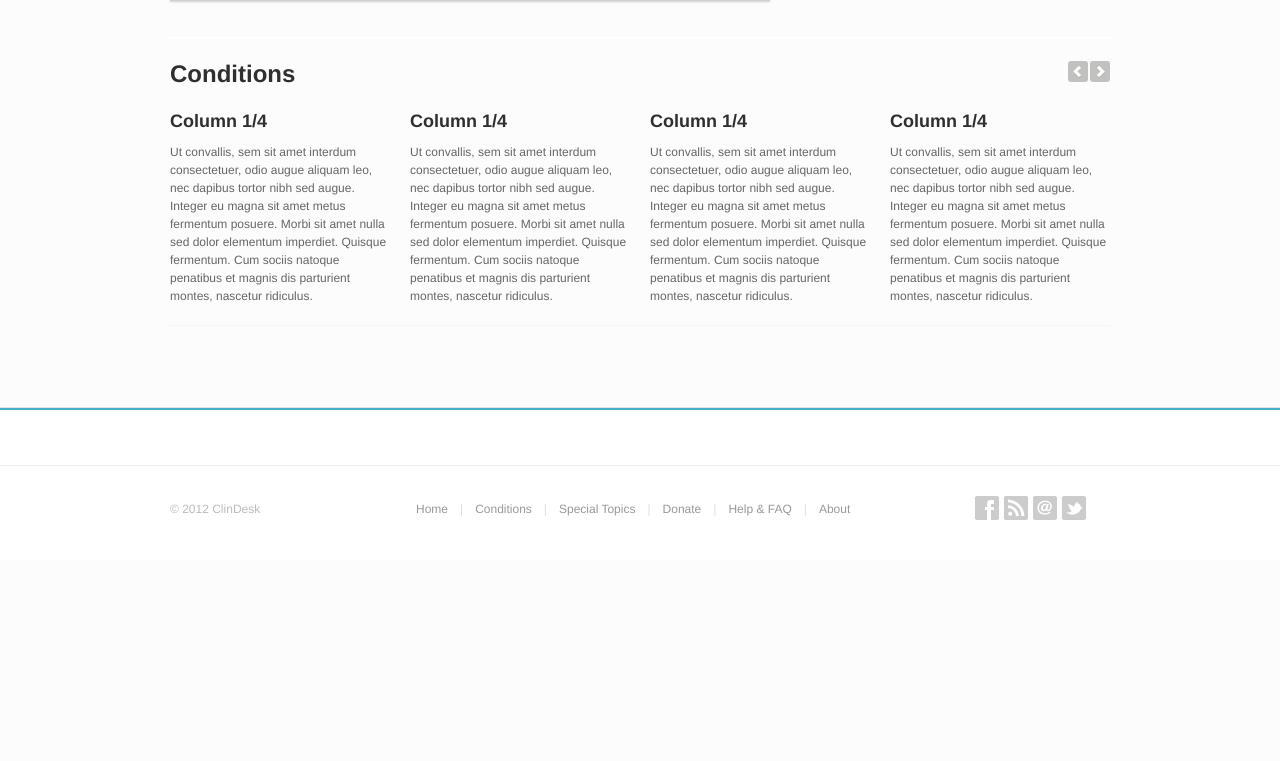
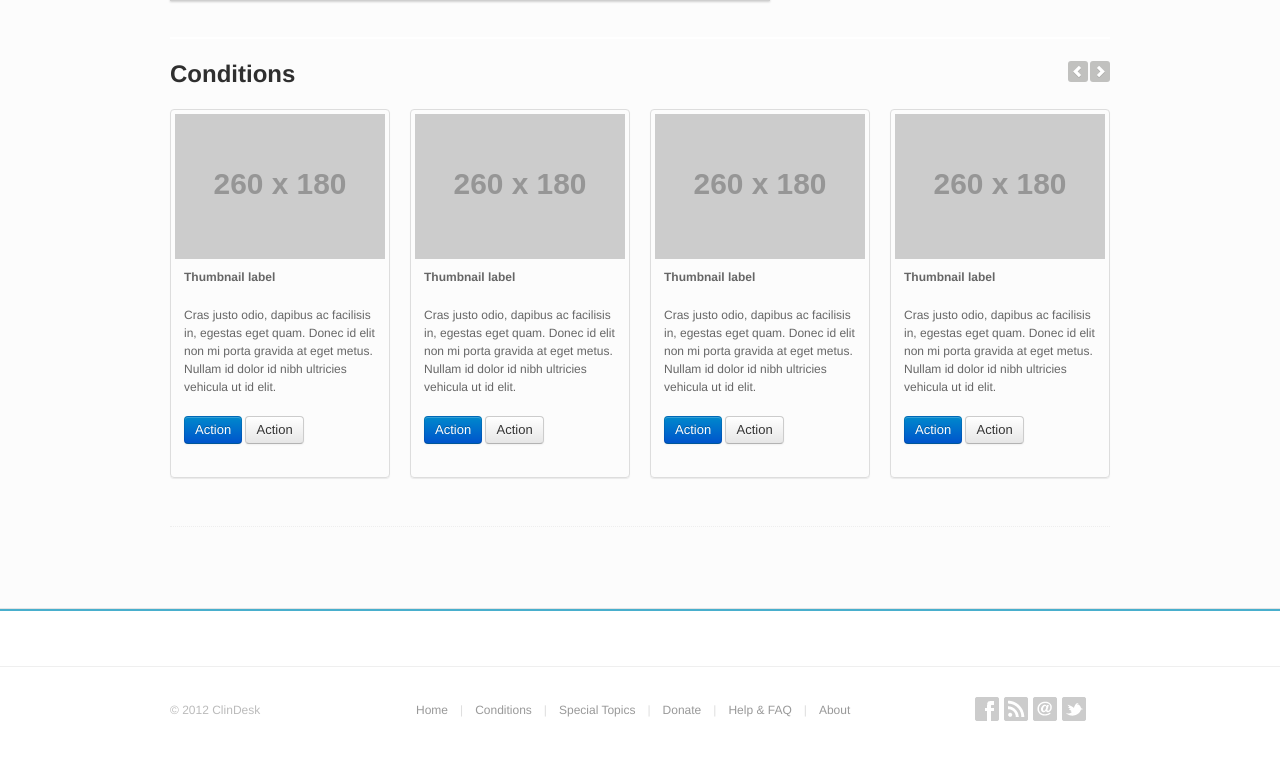
Before and after one commit to WhiteCoatAcademy/clindesk.org, a Flask app: page / in a window 1280 px wide. Shown: the part 539-1300 px from the top of the page. Before the commit the page ends 1059 px from the top, so only its background shows below. Run offline with Flask 2, Linux system fonts and the light colour scheme; grey boxes labelled with a size stand in for pictures from a placeholder-image service; some libraries are stand-ins or nearby versions.

Commit message:
Cool UI stylings from bootstrap.
I feel like over the next month, we're gonna delete all the template content and just go pure bootstrap. Oh well.

```diff
--- a/templates/index.html
+++ b/templates/index.html
@@ -54,20 +54,59 @@
                 </div>
 
                 <div class="row-fluid">
-                  <div class="span3"><h3>Column 1/4</h3><p>Ut convallis, sem sit amet interdum consectetuer, odio augue aliquam leo, nec dapibus tortor nibh sed augue. Integer eu magna sit amet metus fermentum posuere. Morbi sit amet nulla sed dolor elementum imperdiet. Quisque fermentum. Cum sociis natoque penatibus et magnis dis parturient montes, nascetur ridiculus.</p></div>
 
-                  <div class="span3"><h3>Column 1/4</h3><p>Ut convallis, sem sit amet interdum consectetuer, odio augue aliquam leo, nec dapibus tortor nibh sed augue. Integer eu magna sit amet metus fermentum posuere. Morbi sit amet nulla sed dolor elementum imperdiet. Quisque fermentum. Cum sociis natoque penatibus et magnis dis parturient montes, nascetur ridiculus.</p></div>
+                    <ul class="thumbnails">
+                      <li class="span3">
+                        <div class="thumbnail">
+                          <img src="http://placehold.it/260x180" alt="">
+                          <div class="caption">
+                            <h5>Thumbnail label</h5>
+                            <p>Cras justo odio, dapibus ac facilisis in, egestas eget quam. Donec id elit non mi porta gravida at eget metus. Nullam id dolor id nibh ultricies vehicula ut id elit.</p>
+                            <p><a href="#" class="btn btn-primary">Action</a> <a href="#" class="btn">Action</a></p>
+                          </div>
+                        </div>
+                      </li>
+                      <li class="span3">
+                        <div class="thumbnail">
+                          <img src="http://placehold.it/260x180" alt="">
+                          <div class="caption">
+                            <h5>Thumbnail label</h5>
+                            <p>Cras justo odio, dapibus ac facilisis in, egestas eget quam. Donec id elit non mi porta gravida at eget metus. Nullam id dolor id nibh ultricies vehicula ut id elit.</p>
+                            <p><a href="#" class="btn btn-primary">Action</a> <a href="#" class="btn">Action</a></p>
+                          </div>
+                        </div>
+                      </li>
 
-                  <div class="span3"><h3>Column 1/4</h3><p>Ut convallis, sem sit amet interdum consectetuer, odio augue aliquam leo, nec dapibus tortor nibh sed augue. Integer eu magna sit amet metus fermentum posuere. Morbi sit amet nulla sed dolor elementum imperdiet. Quisque fermentum. Cum sociis natoque penatibus et magnis dis parturient montes, nascetur ridiculus.</p></div>
+                        <li class="span3">
+                          <div class="thumbnail">
+                            <img src="http://placehold.it/260x180" alt="">
+                            <div class="caption">
+                              <h5>Thumbnail label</h5>
+                              <p>Cras justo odio, dapibus ac facilisis in, egestas eget quam. Donec id elit non mi porta gravida at eget metus. Nullam id dolor id nibh ultricies vehicula ut id elit.</p>
+                              <p><a href="#" class="btn btn-primary">Action</a> <a href="#" class="btn">Action</a></p>
+                            </div>
+                          </div>
+                        </li>
 
-                  <div class="span3"><h3>Column 1/4</h3><p>Ut convallis, sem sit amet interdum consectetuer, odio augue aliquam leo, nec dapibus tortor nibh sed augue. Integer eu magna sit amet metus fermentum posuere. Morbi sit amet nulla sed dolor elementum imperdiet. Quisque fermentum. Cum sociis natoque penatibus et magnis dis parturient montes, nascetur ridiculus.</p></div>
+                        <li class="span3">
+                          <div class="thumbnail">
+                            <img src="http://placehold.it/260x180" alt="">
+                            <div class="caption">
+                              <h5>Thumbnail label</h5>
+                              <p>Cras justo odio, dapibus ac facilisis in, egestas eget quam. Donec id elit non mi porta gravida at eget metus. Nullam id dolor id nibh ultricies vehicula ut id elit.</p>
+                              <p><a href="#" class="btn btn-primary">Action</a> <a href="#" class="btn">Action</a></p>
+                            </div>
+                          </div>
+                        </li>
+                    </ul>
+
+
 
                   <div class="divider dotted clearfix"><span></span></div>
                 </div>
+            </div>
+        </div>
 
-            </div>
-
-        </div>
     </div>
 </section>
 {% endblock %}
```
